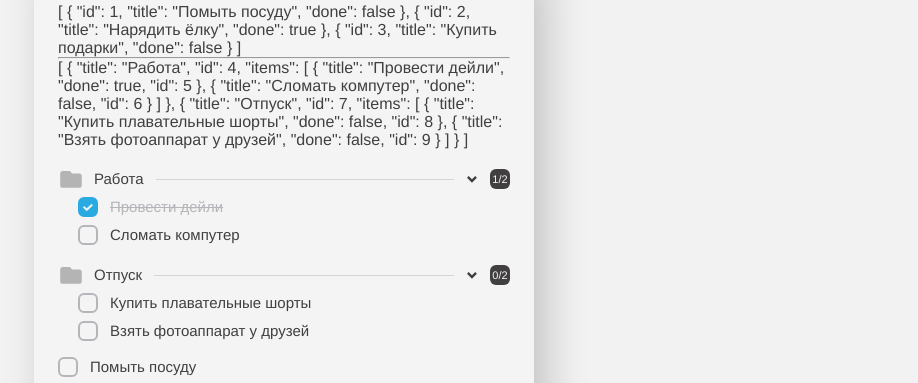
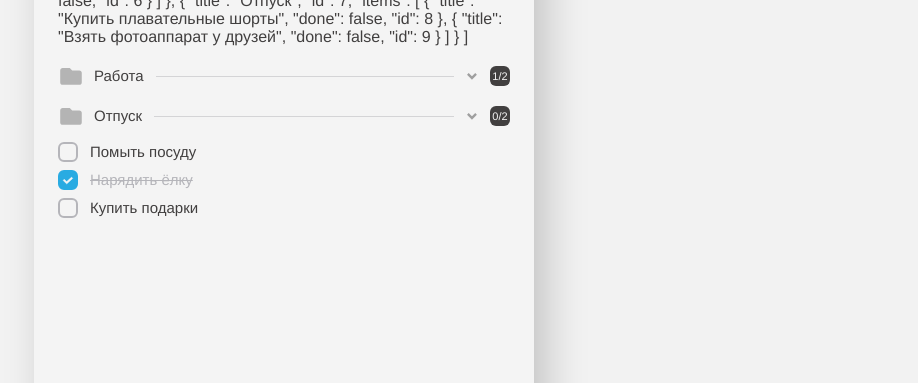
Before and after one commit to keztheslayer/todo-vue3, a Vue app: page / in a window 1280 px wide. Shown: the part 172-555 px from the top of the page, without its empty margins (356-1274 px from the left). Built offline with nearby package versions, Linux system fonts and the light colour scheme.

Commit message:
Folders opening

```diff
--- a/src/App.vue
+++ b/src/App.vue
@@ -29,9 +29,9 @@ export default {
 
 <style>
   .main {
+    padding: 36px;
     display: flex;
     justify-content: center;
-    align-items: center;
     width: 100vw;
     height: 100vh;
     background-color: var(--color-bg);
--- a/src/components/ThemeSwitcher.vue
+++ b/src/components/ThemeSwitcher.vue
@@ -38,8 +38,8 @@ export default {
 <style lang="scss">
     .theme-switcher {
         position: absolute;
-        top: 60px;
-        right: 60px;
+        top: 36px;
+        right: 36px;
 
         &__text {
             color: var(--color-primary);
--- a/src/components/TodoFolder.vue
+++ b/src/components/TodoFolder.vue
@@ -3,10 +3,20 @@
         <div class="folder__header">
             <div class="folder__icon"></div>
             <div class="folder__title">{{ title }}</div>
-            <button class="folder__expand"></button>
+            <button
+                class="folder__expand"
+                @click="isOpened = !isOpened"
+                :class="{'folder__expand_opened': isOpened}"
+            ></button>
             <div v-if="items.length > 0" class="folder__counter">{{ itemsCount }}</div>
         </div>
-        <div class="folder__items">
+        <transition
+            name="fade"
+        >
+            <div
+                v-if="isOpened"
+                class="folder__items"
+            >
                 <todo-item
                     v-for="item in items"
                     :key="item.id"
@@ -14,11 +24,12 @@
                     v-bind="item"
                 />
             </div>
+        </transition>
     </div>
 </template>
 <script>
 import TodoItem from './TodoItem.vue';
-import { computed, toRefs } from 'vue';
+import { computed, toRefs, ref } from 'vue';
 
 export default {
     components : {
@@ -31,15 +42,17 @@ export default {
         items: Array
     },
     setup( props ) {
+        const isOpened = ref(false);
         const { items } = toRefs(props);
         const itemsCount = computed(() => {
             const doneItems = items.value.filter( item => item.done );
 
             return `${doneItems.length}/${items.value.length}`
-        })
+        });
 
         return {
             itemsCount,
+            isOpened
         }
     }
 }
@@ -93,6 +106,12 @@ export default {
         outline: none;
         cursor: pointer;
         background: url('../assets/icons/arrow.svg') no-repeat center/contain;
+        transition: transform 0.3s;
+        filter: var(--icon-filter);
+
+        &_opened {
+            transform: rotate(180deg);
+        }
     }
 
     &__counter {
@@ -108,4 +127,17 @@ export default {
         font-size: 11px;
     }
 }
+.fade-enter-active,
+.fade-leave-active {
+    opacity: 1;
+    transform: translateY(0);
+    transition: all 0.4s ease;
+    transition-property: opacity, transform;
+}
+
+.fade-enter-from,
+.fade-leave-to {
+    opacity: 0;
+    transform: translateY(-15px);
+}
 </style>
```
Lines whose indentation alone changed are shown as unchanged.
